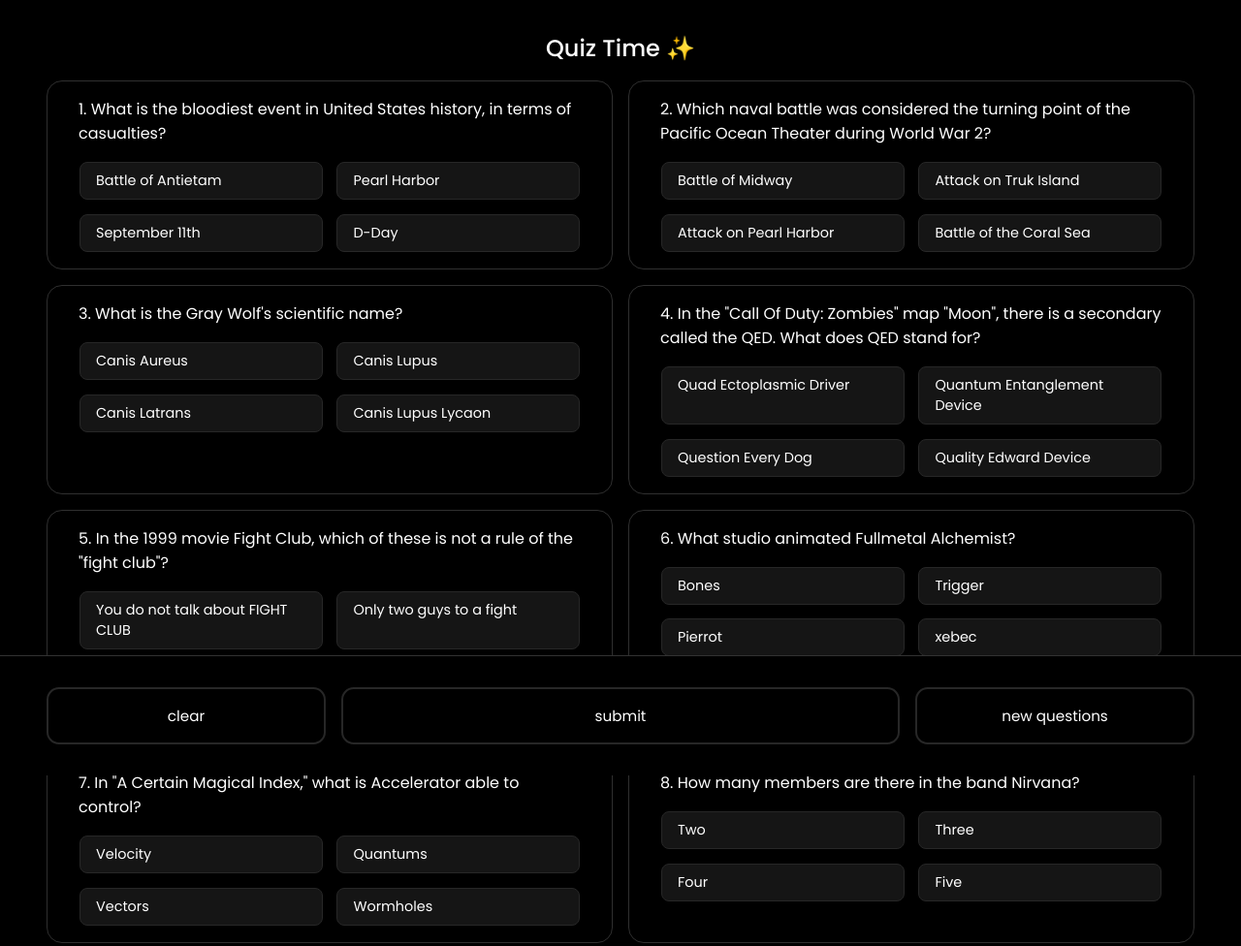
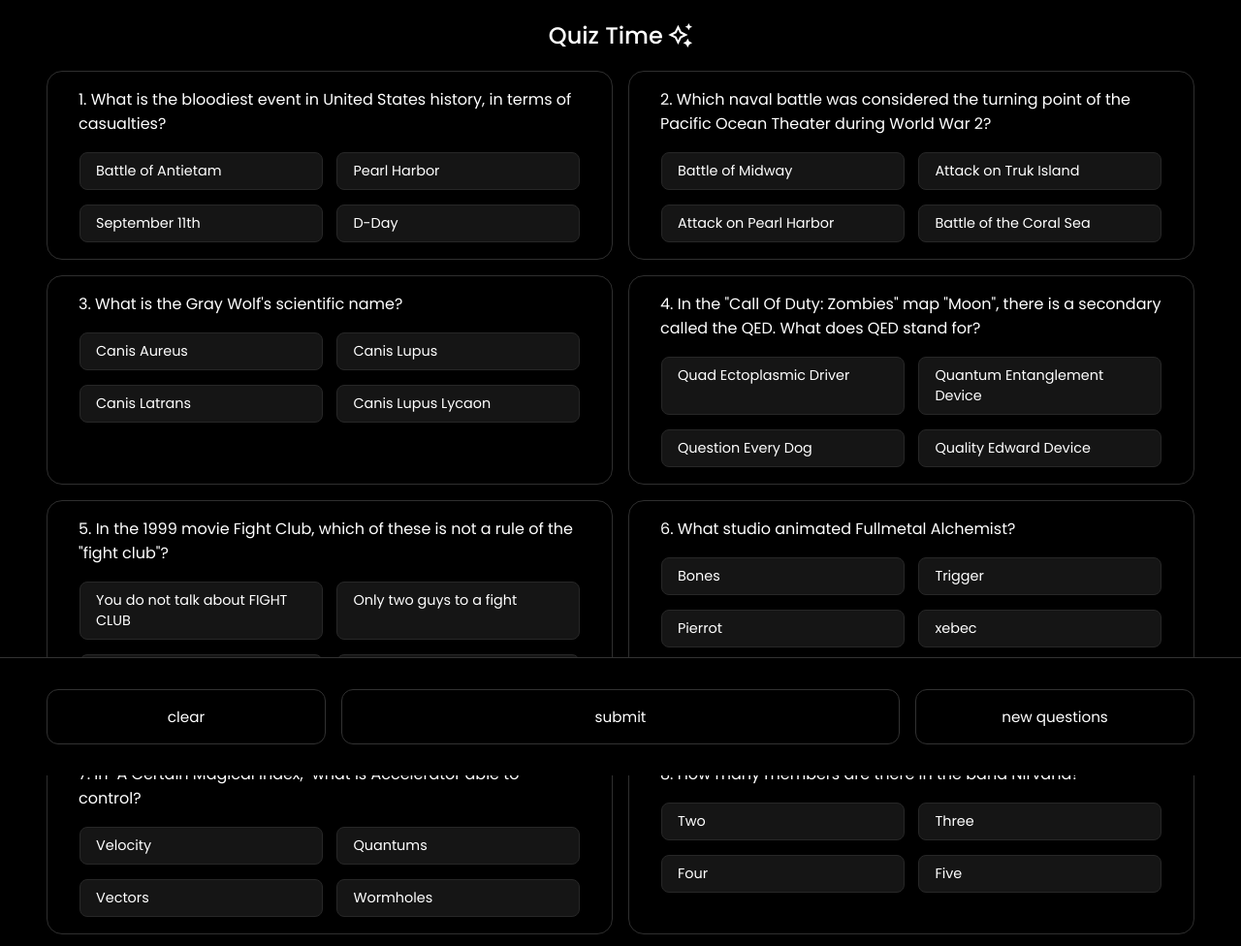
Before and after one commit to ImSreyas/Quizer, a plain HTML site: page index.html in a window 1280 px wide. Shown: the top 976 px of the page at 97% size. Drawn offline with Linux system fonts and the light colour scheme; no server answers.

Commit message:
design change in top logo bar

```diff
--- a/index.html
+++ b/index.html
@@ -11,7 +11,7 @@
 </head>
 
 <body>
-    <div class="head">Quiz Time ✨</div>
+    <div class="head">Quiz Time <img src="assets/sparkles.svg" class="sparkles" /></div>
     <div class="main-wrapper">
         <div class="loader-wrapper" show="false">
             <span class="loader"></span>
--- a/main.css
+++ b/main.css
@@ -20,17 +20,29 @@ body {
     min-height: 100vh;
     max-height: fit-content;
     padding: 2rem 3rem;
+    padding-block-start: 0rem;
     margin: 0;
     background-color: black;
 }
 
 .head {
-    display: block;
+    display: flex;
+    justify-content: center;
+    align-items: center;
     width: 100%;
     text-align: center;
-    padding-block-end: 1rem;
+    padding-block: 1.2rem;
     font-size: 1.5rem;
     font-weight: 500;
+    position: sticky;
+    top: 0;
+    background-color: black;
+    z-index: 50;
+}
+.sparkles{
+    width: 1.6rem;
+    aspect-ratio: 1 / 1;
+    margin-inline-start: .3rem;
 }
 .main-wrapper{
     position: relative;
@@ -119,9 +131,9 @@ body {
 
 .tool button {
     background-color: black;
-    border: 2px solid rgb(39, 39, 39);
+    border: 1px solid rgb(50, 50, 50);
     padding: 1rem 2rem;
-    border-radius: .8rem;
+    border-radius: .75rem;
     cursor: pointer;
     font-size: .95rem;
     transition: all 250ms ease-in-out;
@@ -135,7 +147,6 @@ body {
 }
 .new[highlight="true"]{
     border-color: white;
-    border-width: 1px;
 }
 .clear[highlight="true"]{
     border-color: white;
```
Also changed, not shown: assets/favicon.svg (renamed from favicon.svg), assets/sparkles.svg (added).
